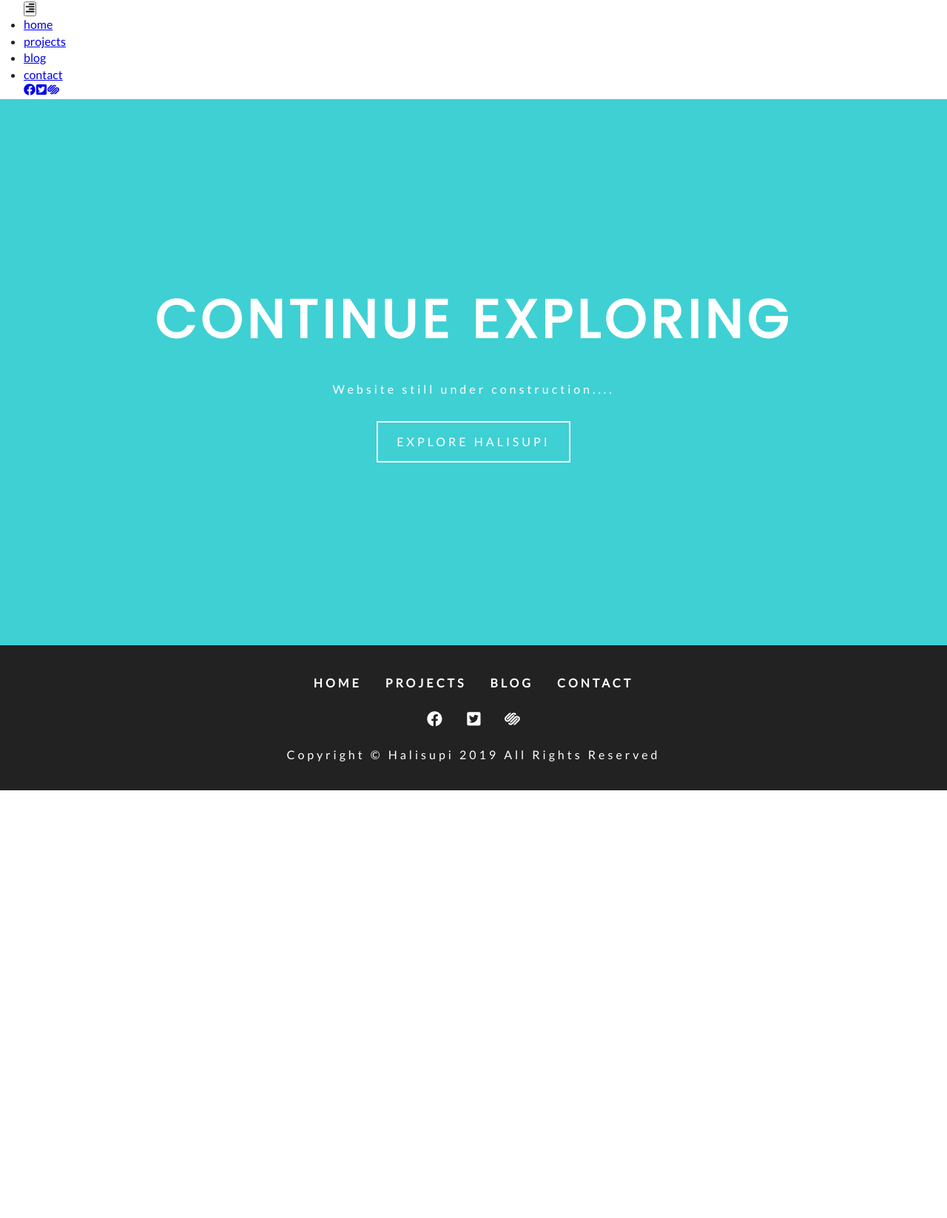
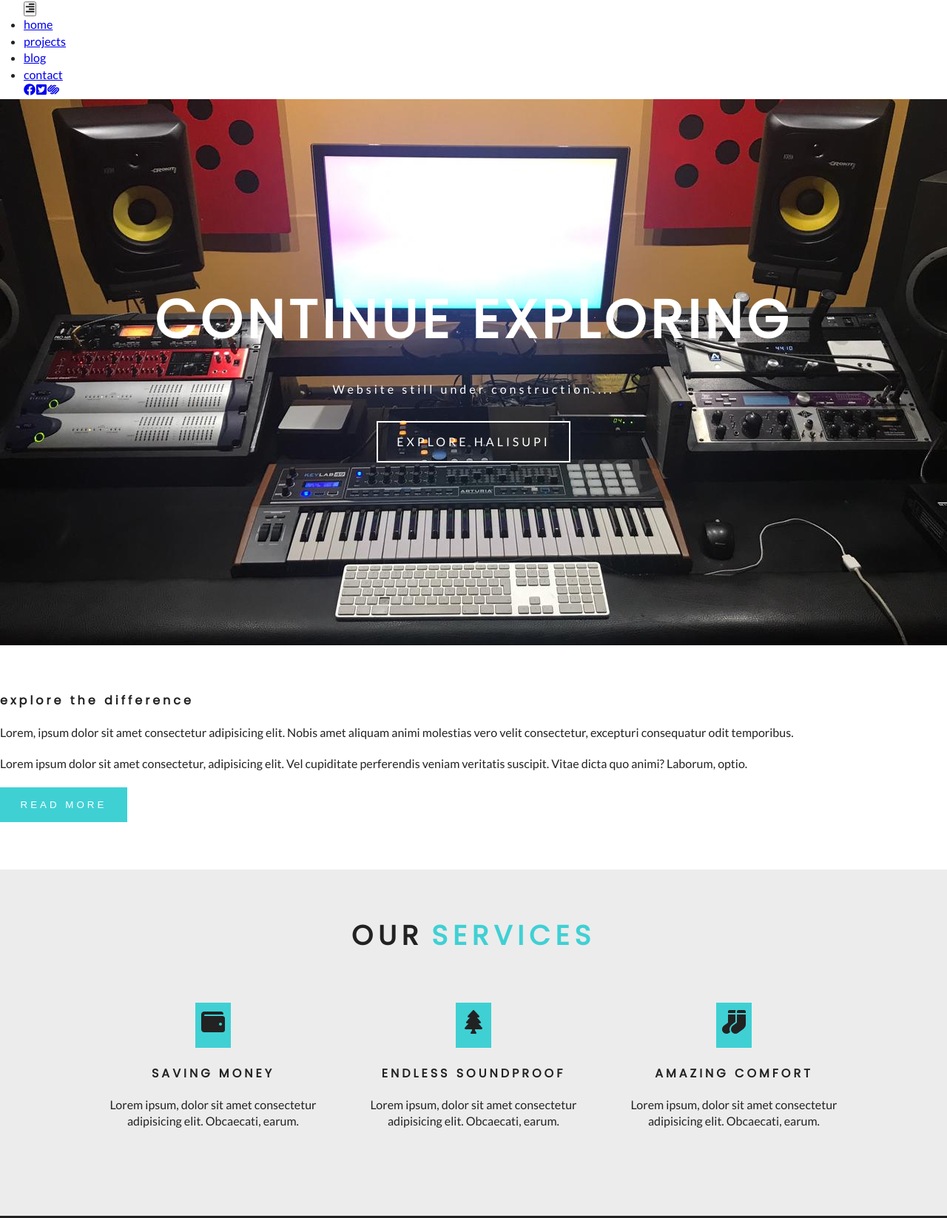
Before and after one commit to sithelo/halisupi, a Gatsby site: page / in a window 1280 px wide. Shown: the top 1646 px of the page at 74% size. Before the commit the page ends 1068 px from the top, so only its background shows below. Built offline with nearby package versions, Linux system fonts and the light colour scheme; Gatsby itself is replaced by a stand-in of ours.

Commit message:
added the services and about component

```diff
--- a/gatsby-config.js
+++ b/gatsby-config.js
@@ -3,11 +3,23 @@
  *
  * See: https://www.gatsbyjs.org/docs/gatsby-config/
  */
-
+require("dotenv").config({
+  path: `.env.${process.env.NODE_ENV}`,
+})
+const path = require(`path`)
 module.exports = {
   /* Your site config here */
   plugins: [
+    {
+      resolve: `gatsby-source-filesystem`,
+      options: {
+        name: `images`,
+        path: path.join(__dirname, `src`, `images`),
+      },
+    },
     `gatsby-plugin-sass`,
     `gatsby-plugin-transition-link`,
+    `gatsby-transformer-sharp`,
+    `gatsby-plugin-sharp`
   ],
 }
--- /dev/null
+++ b/gatsby-node.js
@@ -0,0 +1 @@
+const path = require("path")
--- /dev/null
+++ b/src/components/home/about.js
@@ -0,0 +1,42 @@
+import React from "react";
+// import Title from "../Title"
+import styles from "../../css/about.module.css";
+// import Img from "gatsby-image";
+// import img from "../../images/defaultBcg.jpeg"
+
+const About = () => {
+  return (
+    <section className={styles.about}>
+      {/* <Title title="about" subtitle="us" /> */}
+      <div className={styles.aboutCenter}>
+        <article className={styles.aboutImg}>
+          <div className={styles.imgContainer}>
+            {/* <img src={img} alt="about company" /> */}
+            {/* <Img
+              //   fluid={aboutImage.childImageSharp.fluid}
+              alt="about backroads"
+            /> */}
+          </div>
+        </article>
+        <article className={styles.aboutInfo}>
+          <h4>explore the difference</h4>
+          <p>
+            Lorem, ipsum dolor sit amet consectetur adipisicing elit. Nobis amet
+            aliquam animi molestias vero velit consectetur, excepturi
+            consequatur odit temporibus.
+          </p>
+          <p>
+            Lorem ipsum dolor sit amet consectetur, adipisicing elit. Vel
+            cupiditate perferendis veniam veritatis suscipit. Vitae dicta quo
+            animi? Laborum, optio.
+          </p>
+          <button type="button" className="btn-primary">
+            read more
+          </button>
+        </article>
+      </div>
+    </section>
+  )
+}
+
+export default About
--- /dev/null
+++ b/src/components/home/services.js
@@ -0,0 +1,24 @@
+import React from "react"
+import Title from "../title"
+import styles from "../../css/services.module.css"
+import services from "../../constants/services"
+const Services = () => {
+  return (
+    <section className={styles.services}>
+      <Title title="our" subtitle="services" />
+      <div className={styles.center}>
+        {services.map((item, index) => {
+          return (
+            <article key={index} className={styles.service}>
+              <span>{item.icon}</span>
+              <h4>{item.title}</h4>
+              <p>{item.text}</p>
+            </article>
+          )
+        })}
+      </div>
+    </section>
+  )
+}
+
+export default Services
--- /dev/null
+++ b/src/components/layout/styledheader.js
@@ -0,0 +1,28 @@
+import React from "react"
+import styled from "styled-components"
+import BackgroundImage from "gatsby-background-image"
+const StyledHeader = ({ img, className, children, home }) => {
+  return (
+    <BackgroundImage className={className} fluid={img} home={home}>
+      {children}
+    </BackgroundImage>
+  )
+}
+
+export default styled(StyledHeader)`
+  min-height: ${props => {
+    return props.home ? "calc(100vh - 62px)" : "50vh"
+  }};
+
+  background: ${props => {
+    return props.home
+      ? "linear-gradient(rgba(63, 208, 212, 0.7), rgba(0, 0, 0, 0.7))"
+      : "none"
+  }};
+  background-position: center;
+  background-size: cover;
+  opacity: 1 !important;
+  display: flex;
+  justify-content: center;
+  align-items: center;
+`
--- a/src/components/navbar/index.js
+++ b/src/components/navbar/index.js
@@ -4,7 +4,7 @@ import styles from '../../css/navbar.module.css';
 import { FaAlignRight } from 'react-icons/fa';
 import links from '../../constants/links';
 import socialIcons from '../../constants/social-icons';
-import logo from '../../images/logo.svg';
+// import logo from '../../images/logo.svg';
 
 const Navbar = () => {
   const [isOpen, setNav] = useState()
--- /dev/null
+++ b/src/components/title/index.js
@@ -0,0 +1,36 @@
+import React from "react"
+import styled from "styled-components"
+const Title = ({ title, subtitle, className }) => {
+  return (
+    <div className={className}>
+      <h4>
+        <span className="title">{title}</span>
+        <span>{subtitle}</span>
+      </h4>
+    </div>
+  )
+}
+
+export default styled(Title)`
+  text-transform: uppercase;
+  font-size: 2.3rem;
+  margin-bottom: 2rem;
+  h4 {
+    text-align: center;
+    position: relative;
+    letter-spacing: 7px;
+    color: var(--primaryColor);
+  }
+  .title {
+    color: var(--mainBlack);
+  }
+  span {
+    display: block;
+  }
+  @media (min-width: 576px) {
+    span {
+      display: inline-block;
+      margin: 0 0.35rem;
+    }
+  }
+`
--- /dev/null
+++ b/src/constants/services.js
@@ -0,0 +1,23 @@
+import React from "react"
+import { FaWallet, FaTree, FaSocks } from "react-icons/fa"
+
+export default [
+  {
+    icon: <FaWallet />,
+    title: "saving money",
+    text:
+      "Lorem ipsum, dolor sit amet consectetur adipisicing elit. Obcaecati, earum. ",
+  },
+  {
+    icon: <FaTree />,
+    title: "endless soundproof",
+    text:
+      "Lorem ipsum, dolor sit amet consectetur adipisicing elit. Obcaecati, earum. ",
+  },
+  {
+    icon: <FaSocks />,
+    title: "amazing comfort",
+    text:
+      "Lorem ipsum, dolor sit amet consectetur adipisicing elit. Obcaecati, earum. ",
+  },
+]
--- /dev/null
+++ b/src/css/about.module.css
@@ -0,0 +1,73 @@
+.about {
+  padding: 4rem 0;
+}
+.about-center {
+  width: 80vw;
+  margin: 0 auto;
+}
+.about-img {
+  margin: 3rem 0;
+}
+.about-info {
+  margin-top: 3rem;
+}
+.about-img {
+  position: relative;
+}
+
+.about-img img {
+  width: 100%;
+  display: block;
+  box-shadow: var(--lightShadow);
+}
+.about-img div {
+  box-shadow: var(--lightShadow);
+}
+.about-info h4 {
+  font-size: 1.9rem;
+  text-transform: uppercase;
+}
+
+@media screen and (min-width: 768px) {
+  .about-center {
+    display: grid;
+    grid-template-columns: 1fr 1fr;
+    grid-column-gap: 3rem;
+    align-items: center;
+    margin-top: 3rem;
+  }
+
+  .about-img,
+  .about-info {
+    margin: 0;
+  }
+  .about-img img {
+    max-height: 500px;
+  }
+  .img-container {
+    max-height: 500px;
+  }
+  .about-info p {
+    width: 80%;
+  }
+}
+@media screen and (min-width: 992px) {
+  .img-container::before {
+    content: "";
+    position: absolute;
+    width: 100%;
+    height: 100%;
+    border: 3px solid var(--primaryColor);
+    box-sizing: border-box;
+    top: -16px;
+    left: -16px;
+    z-index: -1;
+  }
+}
+
+@media screen and (min-width: 1200px) {
+  .about-center {
+    width: 95vw;
+    max-width: 1170px;
+  }
+}
--- /dev/null
+++ b/src/css/services.module.css
@@ -0,0 +1,25 @@
+.services {
+  background: var(--mainGrey);
+  padding: 4rem 0;
+}
+.center {
+  width: 80vw;
+  margin: 0 auto;
+  display: grid;
+  grid-template-columns: repeat(auto-fit, minmax(250px, 1fr));
+  grid-column-gap: 2rem;
+}
+.service {
+  margin: 2rem 0;
+  text-align: center;
+}
+.service span {
+  background: var(--primaryColor);
+  padding: 0.5rem;
+  display: inline-block;
+  font-size: 2rem;
+  margin-bottom: 1.5rem;
+}
+.service h4 {
+  text-transform: uppercase;
+}
--- a/src/pages/index.js
+++ b/src/pages/index.js
@@ -1,17 +1,38 @@
-import React from "react";
-import AniLink from 'gatsby-plugin-transition-link/AniLink';
-import styles from '../css/error.module.css';
-import Layout from '../components/layout';
-import Banner from '../components/banner';
-export default () => <Layout>
-    <header className={styles.error}>
+import React, { memo } from "react";
+import { graphql } from "gatsby"
+import AniLink from "gatsby-plugin-transition-link/AniLink";
+import Layout from "../components/layout";
+import Banner from "../components/banner";
+import About from "../components/home/about";
+import Services from "../components/home/services";
+import StyledHeader from "../components/layout/styledheader";
+export default memo(({ data }) => {
+    console.log('Data ', data['bg']);
+  return (
+    <Layout>
+      <StyledHeader home="true" img={data.bg.childImageSharp.fluid}>
         <Banner
-            title="continue exploring"
-            info="Website still under construction...."
+          title="continue exploring"
+          info="Website still under construction...."
         >
           <AniLink fade to="/404" className="btn-white">
-          explore halisupi
+            explore halisupi
           </AniLink>
         </Banner>
-    </header>
-</Layout>
+      </StyledHeader>
+      <About />
+      <Services />
+    </Layout>
+  )
+})
+export const query = graphql`
+  {
+    bg: file(relativePath: { eq: "bg.jpg" }) {
+      childImageSharp {
+        fluid(quality: 90, maxWidth: 4160) {
+          ...GatsbyImageSharpFluid_withWebp
+        }
+      }
+    }
+  }
+`
```
Also changed, not shown: package.json (+8 -2 lines), src/images/bg.jpg (added), 2 other files.
